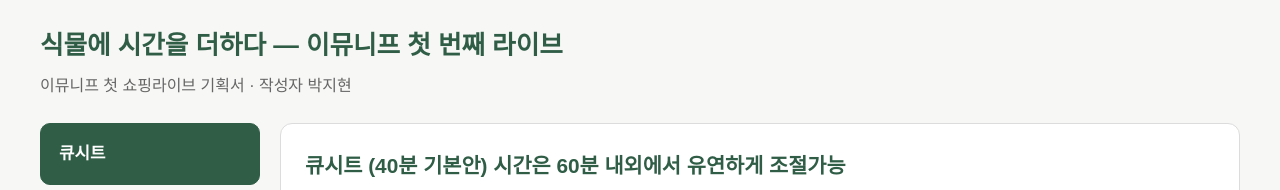
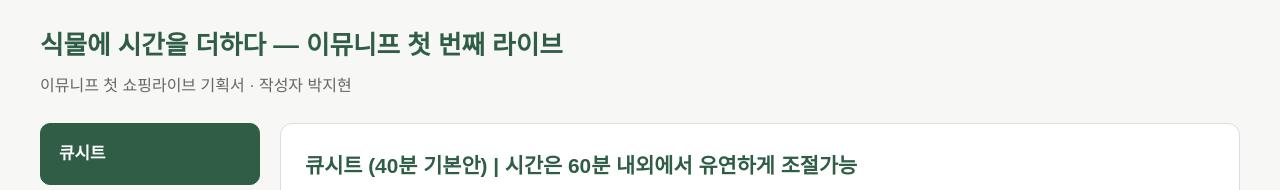
Before and after one commit to immunif/immunif.github.io, a plain HTML site: page index.html in a window 1280 px wide. Shown: the top 190 px of the page. Drawn offline with Linux system fonts and the light colour scheme.

Commit message:
Update heading format in cuesheet section

```diff
--- a/index.html
+++ b/index.html
@@ -162,7 +162,7 @@
 
   <!-- ==================== 내용 1 : 큐시트 ==================== -->
   <section class="panel active" id="cuesheet">
-    <h2>큐시트 (40분 기본안) 시간은 60분 내외에서 유연하게 조절가능 </h2>
+    <h2>큐시트 (40분 기본안) | 시간은 60분 내외에서 유연하게 조절가능 </h2>
     <div>
       <div class="table-scroll">
       <table>
```
